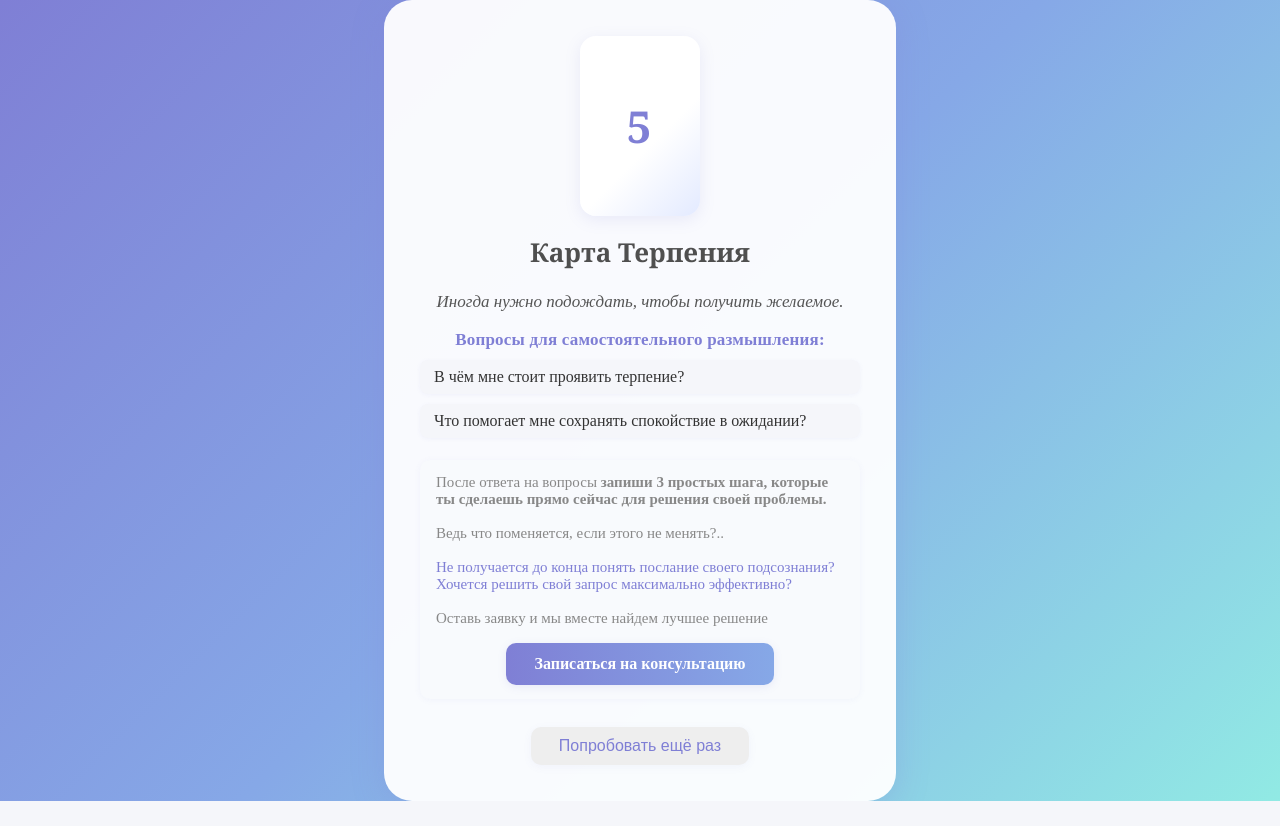
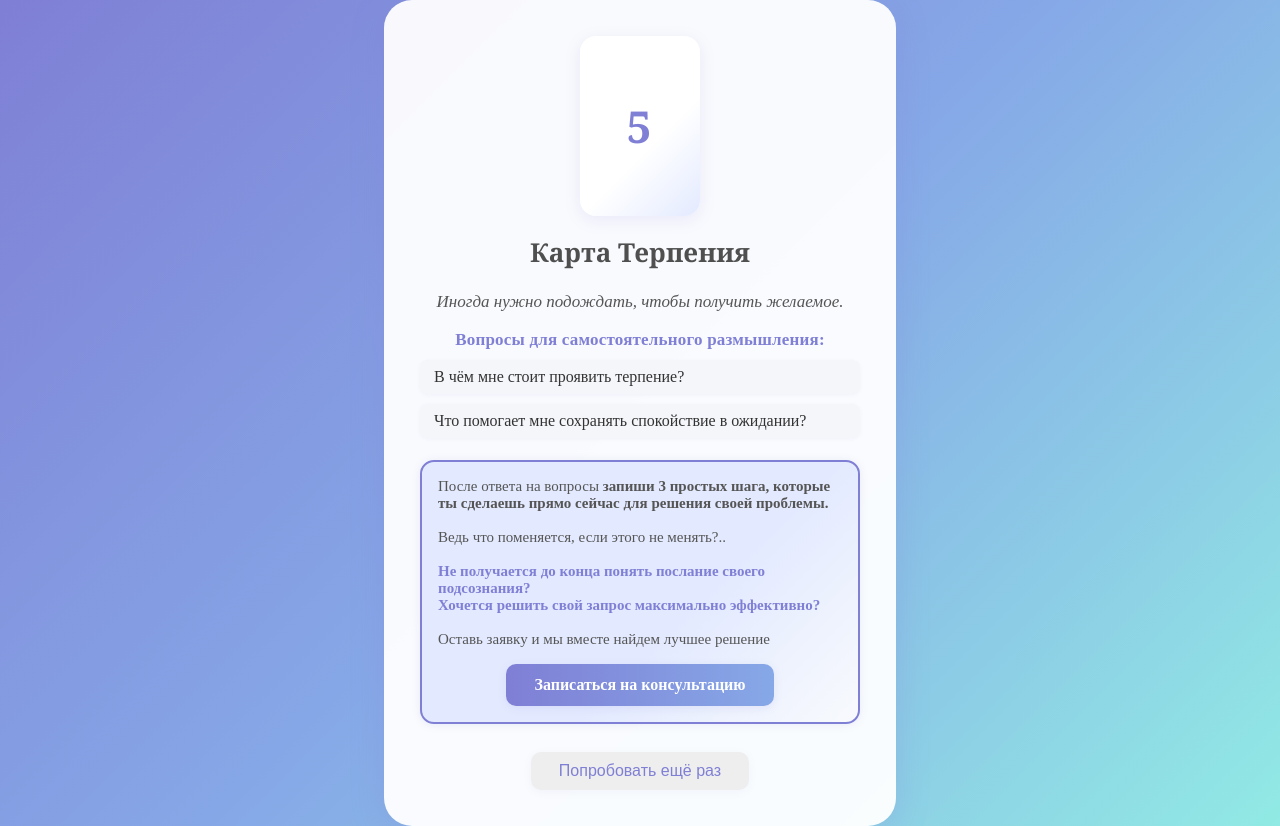
Before and after one commit to lucyavd/karta-dnya, a React (Create React App) app: page / in a window 1280 px wide. Both pictures are taken after typing "5" into the empty fields and a click on the button "Получить карту". Before the commit the page ends 801 px from the top, so only its background shows below. Built offline with nearby package versions, Linux system fonts and the light colour scheme.

Commit message:
Update App.jsx

```diff
--- a/src/App.jsx
+++ b/src/App.jsx
@@ -139,10 +139,10 @@ function App() {
               <li key={i} style={{ marginBottom: 10, background: "#f5f6fa", borderRadius: 8, padding: "8px 14px", color: "#333", fontSize: 16, boxShadow: "0 1px 4px #7F7FD511" }}>{q}</li>
             ))}
           </ul>
-          <div style={{ marginTop: 22, color: '#888', fontSize: 15, background: '#f8fafd', borderRadius: 10, padding: '14px 16px', boxShadow: '0 1px 6px #7F7FD511', textAlign: 'left' }}>
+          <div style={{ marginTop: 22, color: '#555', fontSize: 15, background: 'linear-gradient(135deg, #e3eaff 60%, #f8fafd 100%)', borderRadius: 14, padding: '16px 16px', boxShadow: '0 1px 8px #7F7FD522', textAlign: 'left', border: '2px solid #7F7FD5', fontWeight: 500 }}>
             После ответа на вопросы <b>запиши 3 простых шага, которые ты сделаешь прямо сейчас для решения своей проблемы.</b><br/><br/>
             Ведь что поменяется, если этого не менять?.. <br/><br/>
-            <span style={{ color: '#7F7FD5', fontWeight: 500 }}>Не получается до конца понять послание своего подсознания?<br/>
+            <span style={{ color: '#7F7FD5', fontWeight: 600 }}>Не получается до конца понять послание своего подсознания?<br/>
             Хочется решить свой запрос максимально эффективно?</span><br/><br/>
             Оставь заявку и мы вместе найдем лучшее решение
             <div style={{ display: 'flex', justifyContent: 'center', marginTop: 16 }}>
```
